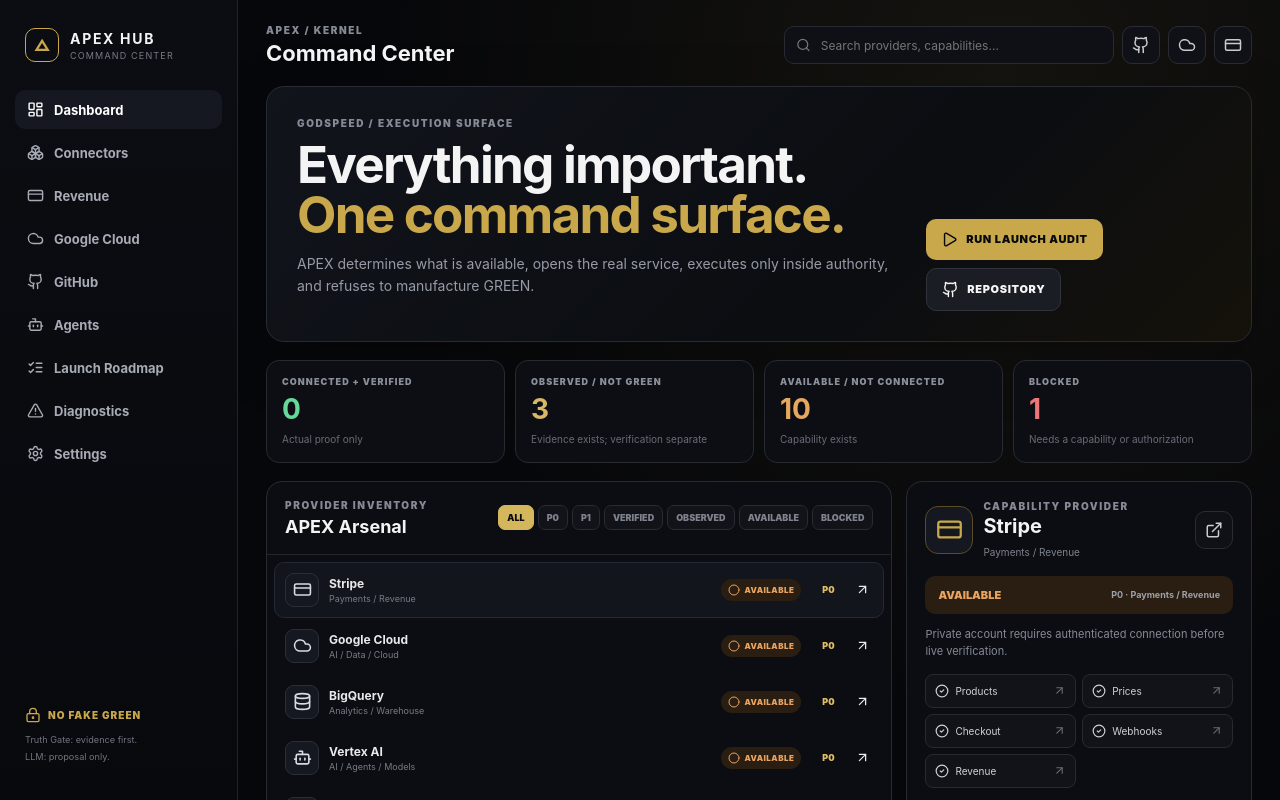
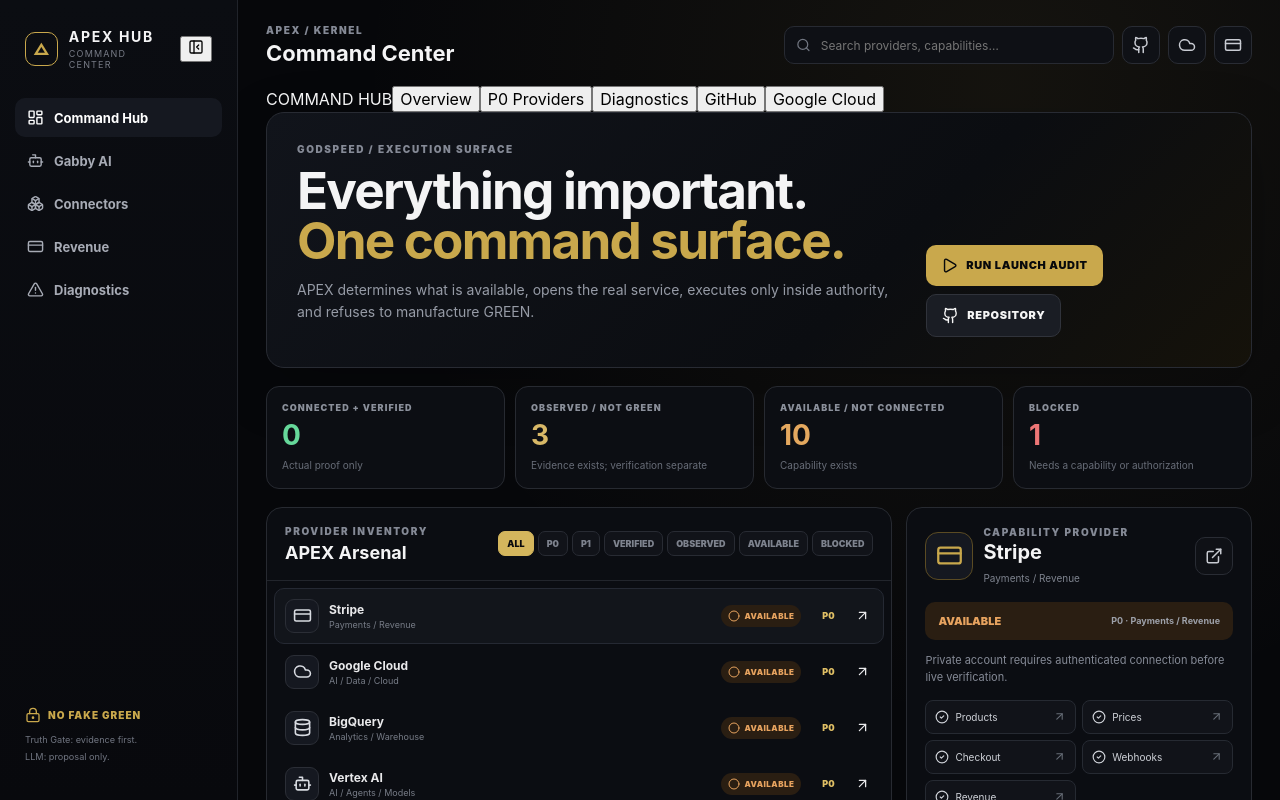
Before and after one commit to rahmaanherman-source/Apex-Hub, a React (Vite) app: page / in a window 1280 px wide. Shown: the top 800 px of the page. Built offline with nearby package versions, Linux system fonts and the light colour scheme.

Commit message:
fix: restore structured APEX navigation shell

```diff
--- a/src/App.tsx
+++ b/src/App.tsx
@@ -1,5 +1,5 @@
 import { useMemo, useState } from 'react';
-import { Activity, AlertTriangle, ArrowUpRight, Bot, Boxes, CheckCircle2, Circle, Cloud, CreditCard, Database, ExternalLink, Github, Globe2, HardDrive, LayoutDashboard, LockKeyhole, Play, Search, Server, Settings, ShieldCheck, ShoppingBag, Terminal, WalletCards, Zap, ListChecks } from 'lucide-react';
+import { Activity, AlertTriangle, ArrowUpRight, Bot, Boxes, CheckCircle2, Circle, Cloud, CreditCard, Database, ExternalLink, Github, Globe2, HardDrive, LayoutDashboard, LockKeyhole, Play, Search, Server, Settings, ShieldCheck, ShoppingBag, Terminal, WalletCards, Zap, ListChecks, PanelLeftClose, PanelLeftOpen } from 'lucide-react';
 import { LaunchRoadmap } from './components/LaunchRoadmap';
 import { WorkChecklist } from './components/WorkChecklist';
 
@@ -39,6 +39,7 @@
   const [filter, setFilter] = useState('ALL');
   const [query, setQuery] = useState('');
   const [view, setView] = useState<'dashboard' | 'launch'>('dashboard');
+  const [collapsed, setCollapsed] = useState(false);
   const selectedProvider = providers.find((provider) => provider.name === selected) ?? providers[0];
   const SelectedIcon = selectedProvider.icon;
   const visibleProviders = useMemo(() => providers.filter((provider) => {
@@ -54,19 +55,21 @@
   }), []);
 
   return (
-    <main className="app-shell">
+    <main className={collapsed ? "app-shell sidebar-collapsed" : "app-shell"}>
       <aside className="sidebar">
-        <div className="brand"><div className="brand-mark">△</div><div><strong>APEX HUB</strong><span>COMMAND CENTER</span></div></div>
-        <nav>
-          <button className={view === 'dashboard' ? 'nav-item active' : 'nav-item'} onClick={() => setView('dashboard')}><LayoutDashboard size={17} /> Dashboard</button>
-          <button className="nav-item" onClick={() => setFilter('ALL')}><Boxes size={17} /> Connectors</button>
-          <button className="nav-item" onClick={() => setSelected('Stripe')}><CreditCard size={17} /> Revenue</button>
-          <button className="nav-item" onClick={() => setSelected('Google Cloud')}><Cloud size={17} /> Google Cloud</button>
-          <button className="nav-item" onClick={() => setSelected('GitHub')}><Github size={17} /> GitHub</button>
-          <button className="nav-item" onClick={() => setSelected('OpenAI')}><Bot size={17} /> Agents</button>
-          <button className={view === 'launch' ? 'nav-item active' : 'nav-item'} onClick={() => setView('launch')}><ListChecks size={17} /> Launch Roadmap</button>
-          <button className="nav-item" onClick={() => setFilter('BLOCKED')}><AlertTriangle size={17} /> Diagnostics</button>
-          <button className="nav-item"><Settings size={17} /> Settings</button>
+        <div className="brand">
+          <div className="brand-mark">△</div>
+          <div className="brand-copy"><strong>APEX HUB</strong><span>COMMAND CENTER</span></div>
+          <button className="nav-collapse" title={collapsed ? 'Expand navigation' : 'Collapse navigation'} onClick={() => setCollapsed(value => !value)}>
+            {collapsed ? <PanelLeftOpen size={16} /> : <PanelLeftClose size={16} />}
+          </button>
+        </div>
+        <nav aria-label="Primary navigation">
+          <button className={view === 'dashboard' && filter === 'ALL' ? 'nav-item active' : 'nav-item'} onClick={() => { setView('dashboard'); setFilter('ALL'); }}><LayoutDashboard size={17} /><span>Command Hub</span></button>
+          <button className={view === 'launch' ? 'nav-item active' : 'nav-item'} onClick={() => setView('launch')}><Bot size={17} /><span>Gabby AI</span></button>
+          <button className="nav-item" onClick={() => { setView('dashboard'); setFilter('ALL'); }}><Boxes size={17} /><span>Connectors</span></button>
+          <button className="nav-item" onClick={() => { setView('dashboard'); setSelected('Stripe'); }}><CreditCard size={17} /><span>Revenue</span></button>
+          <button className="nav-item" onClick={() => { setView('dashboard'); setFilter('BLOCKED'); }}><AlertTriangle size={17} /><span>Diagnostics</span></button>
         </nav>
         <div className="sidebar-bottom"><div className="security-badge"><LockKeyhole size={16} /><span>NO FAKE GREEN</span></div><small>Truth Gate: evidence first.<br />LLM: proposal only.</small></div>
       </aside>
@@ -81,6 +84,25 @@
             <button className="icon-button" title="Open Stripe" onClick={() => openExternal('https://dashboard.stripe.com/settings/user')}><CreditCard size={18} /></button>
           </div>
         </header>
+
+        <div className="secondary-nav" aria-label="Secondary navigation">
+          {view === 'launch' ? (
+            <>
+              <span className="secondary-label">GABBY AI</span>
+              <button className="secondary-item active">Operator</button>
+              <button className="secondary-item" onClick={() => setView('dashboard')}>Command Hub</button>
+            </>
+          ) : (
+            <>
+              <span className="secondary-label">COMMAND HUB</span>
+              <button className={filter === 'ALL' ? 'secondary-item active' : 'secondary-item'} onClick={() => setFilter('ALL')}>Overview</button>
+              <button className={filter === 'P0' ? 'secondary-item active' : 'secondary-item'} onClick={() => setFilter('P0')}>P0 Providers</button>
+              <button className={filter === 'BLOCKED' ? 'secondary-item active' : 'secondary-item'} onClick={() => setFilter('BLOCKED')}>Diagnostics</button>
+              <button className="secondary-item" onClick={() => setSelected('GitHub')}>GitHub</button>
+              <button className="secondary-item" onClick={() => setSelected('Google Cloud')}>Google Cloud</button>
+            </>
+          )}
+        </div>
 
         {view === 'launch' ? <LaunchRoadmap /> : <>
           <section className="hero-panel">
```
